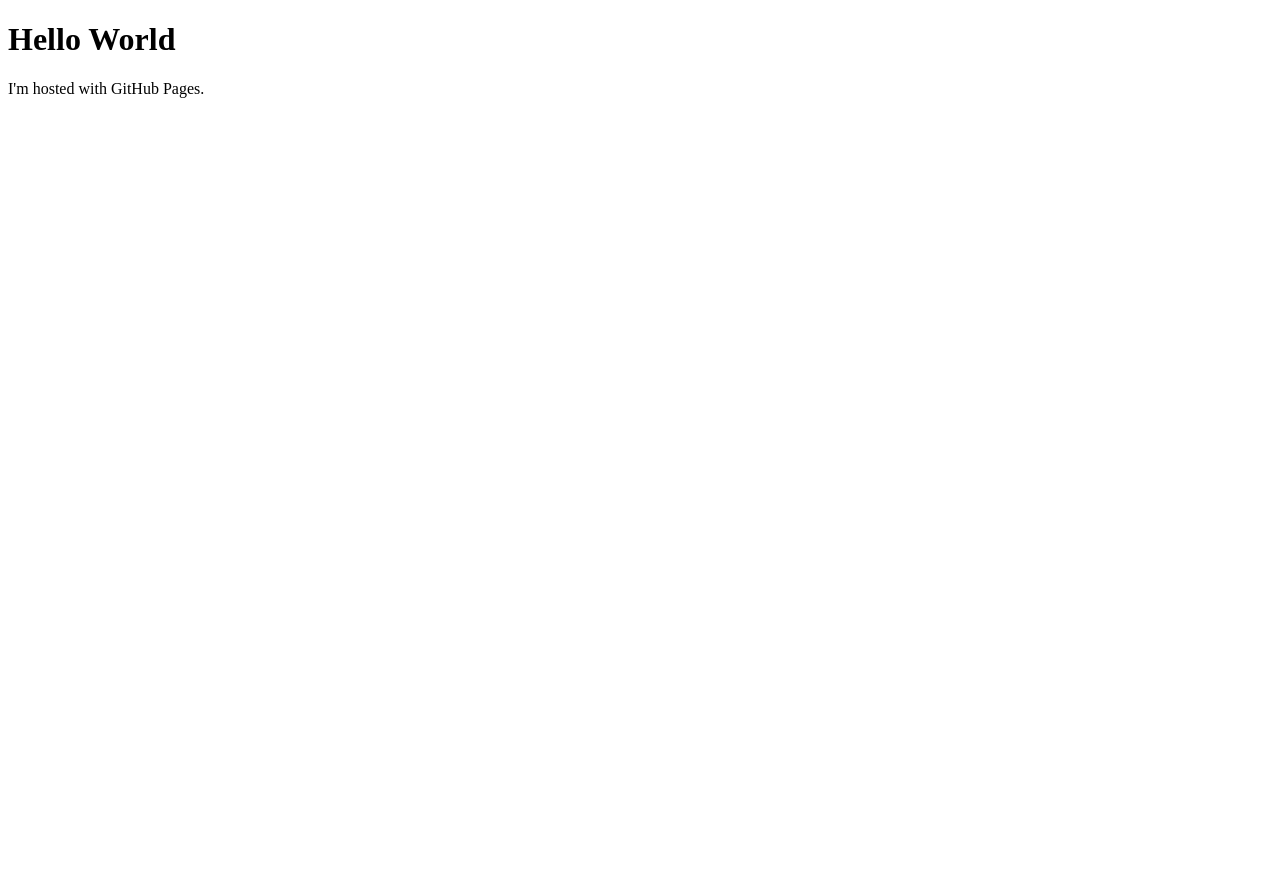
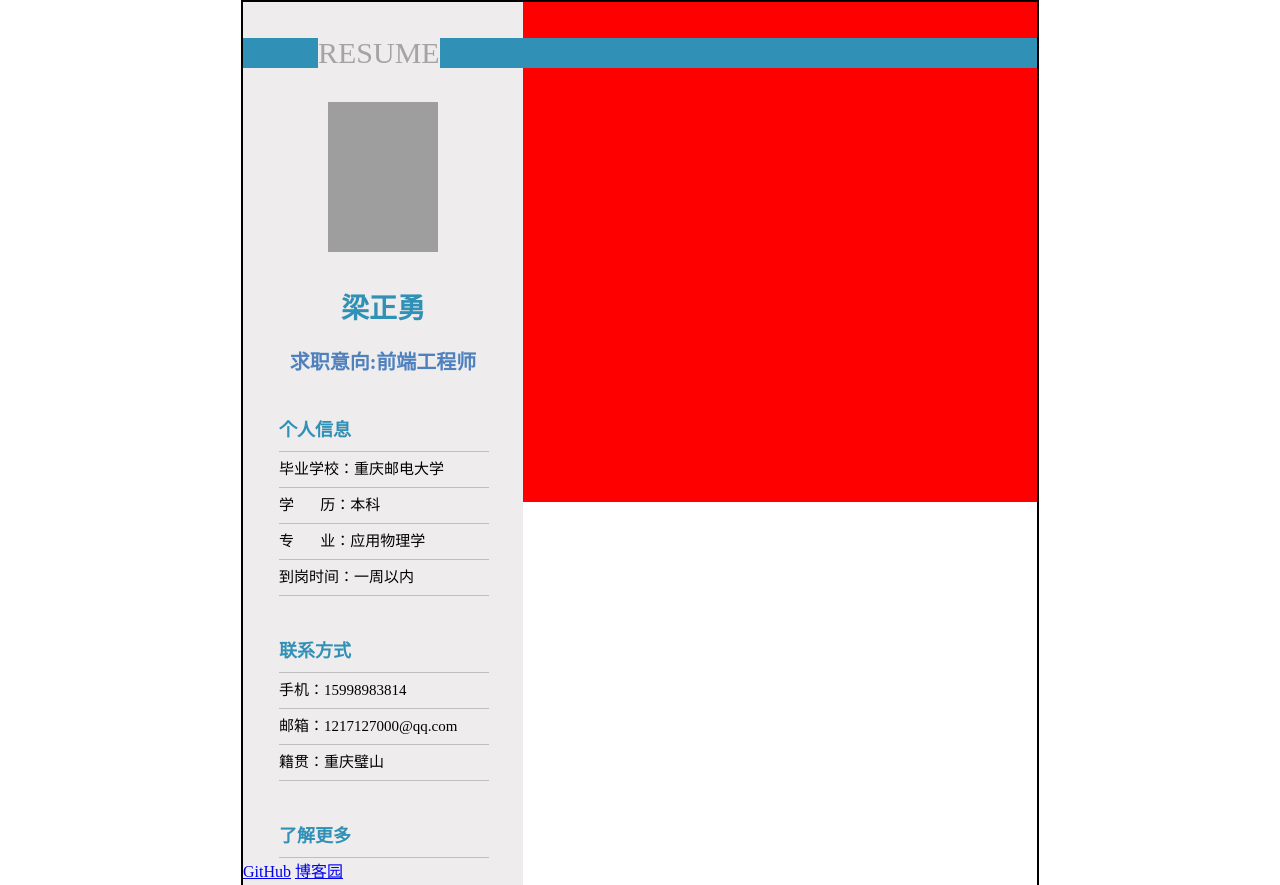
Before and after one commit to lzyyyyy/lzyyyyy.github.io, a plain HTML site: page lzyyyyy.html in a window 1280 px wide. Shown: the top 885 px of the page. Before the commit the page ends 800 px from the top, so only its background shows below. Drawn offline with Linux system fonts and the light colour scheme; grey boxes are pictures that could not be loaded.

Commit message:
适配实验

```diff
--- /dev/null
+++ b/css/content-css.css
@@ -0,0 +1,11 @@
+.content{
+  position: absolute;
+  right: 0;
+  top: 0;
+}
+
+.pre-skill{
+  width: 514px;
+  height: 500px;
+  background-color: red;
+}
--- /dev/null
+++ b/css/left-nav-css.css
@@ -0,0 +1,77 @@
+*{
+  margin: 0;
+  padding: 0;
+}
+
+.a4{
+  margin-top: 20px;
+  border: black solid 2px;
+  width: 794px;
+  height: 1123px;
+  margin: auto;
+  position: relative;
+}
+.left-nav{
+  width: 280px;
+  height: 1123px;
+  background-color: rgb(238,236,237);
+}
+
+.title{
+  width: 794px;
+  height: 30px;
+  background-color: rgb(48,144,182);
+  position: absolute;
+  top: 36px;
+  z-index: 1;
+}
+
+.title span{
+  line-height: 30px;
+  font-size: 30px;
+  color: rgb(164,164,164);
+  background-color: rgb(238,236,237);
+  margin-left: 75px;
+}
+
+.left-nav img{
+  width: 110px;
+  height: 150px;
+  margin-top: 100px;
+  margin-left: 85px;
+}
+
+.lzy{
+  font-size: 28px;
+  font-weight: 700;
+  text-align: center;
+  color: rgb(48,144,182);
+  margin-top: 30px;
+}
+
+.webmaster{
+  color: rgb(79,129,189);
+  font-size: 20px;
+  font-weight: 600;
+  text-align: center;
+  margin-top: 20px;
+}
+
+.item-title{
+  color: rgb(48,144,182);
+  font-size: 18px;
+  font-weight: 700;
+  margin-top: 40px;
+  margin-left: 36px;
+  margin-right: 34px;
+  padding-bottom: 10px;
+  border-bottom: 1px solid rgb(191,191,191);
+}
+
+.item-content{
+  margin-left: 36px;
+  margin-right: 34px;
+  font-size: 15px;
+  line-height: 35px;
+  border-bottom: 1px solid rgb(191,191,191);
+}
--- a/lzyyyyy.html
+++ b/lzyyyyy.html
@@ -1,7 +1,59 @@
 <!DOCTYPE html>
-<html>
+<html lang="en">
+<head>
+  <meta charset="UTF-8">
+  <meta name="viewport" content="width=device-width, initial-scale=1.0">
+  <title>Document</title>
+  <link rel="stylesheet" href="./css/left-nav-css.css">
+  <link rel="stylesheet" href="./css/content-css.css">
+</head>
 <body>
-<h1>Hello World</h1>
-<p>I'm hosted with GitHub Pages.</p>
+  <div class="a4">
+    <!-- title -->
+    <div class="title">
+      <span>RESUME</span>
+    </div>
+    <!-- 左侧信息 -->
+    <div class="left-nav">
+      <img src="./img/lzyyyyy.png" alt="">
+      <div class="iwant">
+        <p class="lzy">梁正勇</p>
+        <p class="webmaster">求职意向:前端工程师</p>
+      </div>
+      <div class="school">
+        <p class="item-title">个人信息</p>
+        <p class="item-content">毕业学校：重庆邮电大学</p>
+        <p class="item-content">学&nbsp;&nbsp;&nbsp;&nbsp;&nbsp;&nbsp;&nbsp;历：本科</p>
+        <p class="item-content">专&nbsp;&nbsp;&nbsp;&nbsp;&nbsp;&nbsp;&nbsp;业：应用物理学</p>
+        <p class="item-content">到岗时间：一周以内</p>
+      </div>
+      <div class="contact-information">
+        <p class="item-title">联系方式</p>
+        <p class="item-content">手机：15998983814</p>
+        <p class="item-content">邮箱：1217127000@qq.com</p>
+        <p class="item-content">籍贯：重庆璧山</p>
+
+      </div>
+      <div class="professional-skills">
+        <p class="item-title">了解更多</p>
+        <a href="https://github.com/lzyyyyy">GitHub</a>
+        <a href="https://www.cnblogs.com/lzyyyyy/">博客园</a>
+        </ul>
+      </div>
+    </div>
+    <!-- content -->
+    <div class="content">
+      <div class="pre-skill">
+        <div class=""></div>
+      </div>
+      <div class="my-project">
+
+      </div>
+      <div class="experience">
+
+      </div>
+
+    </div>
+  </div>
 </body>
 </html>
```
Also changed, not shown: 1 other file.
